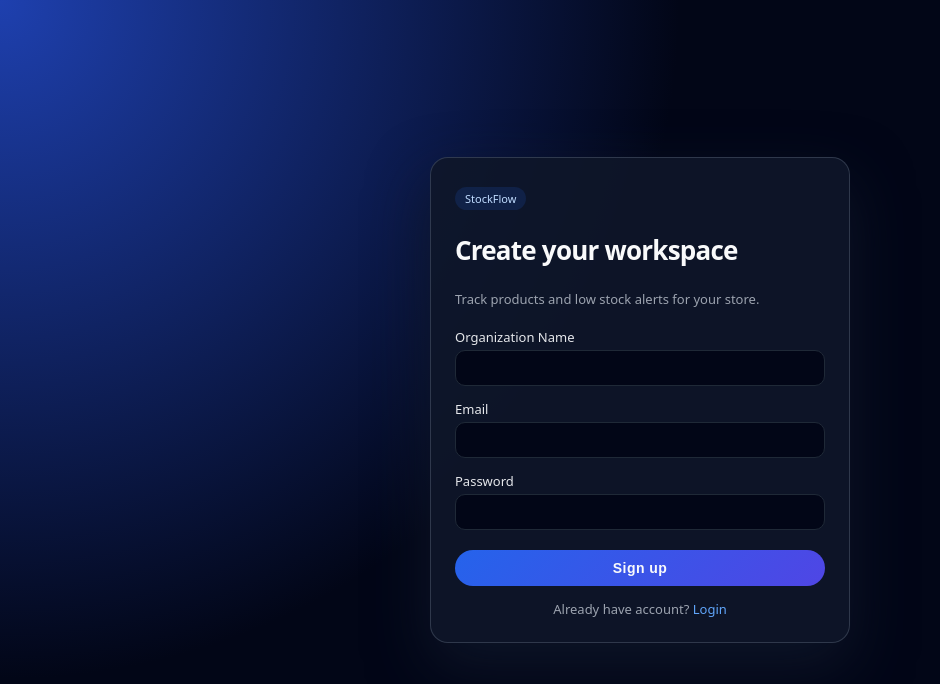
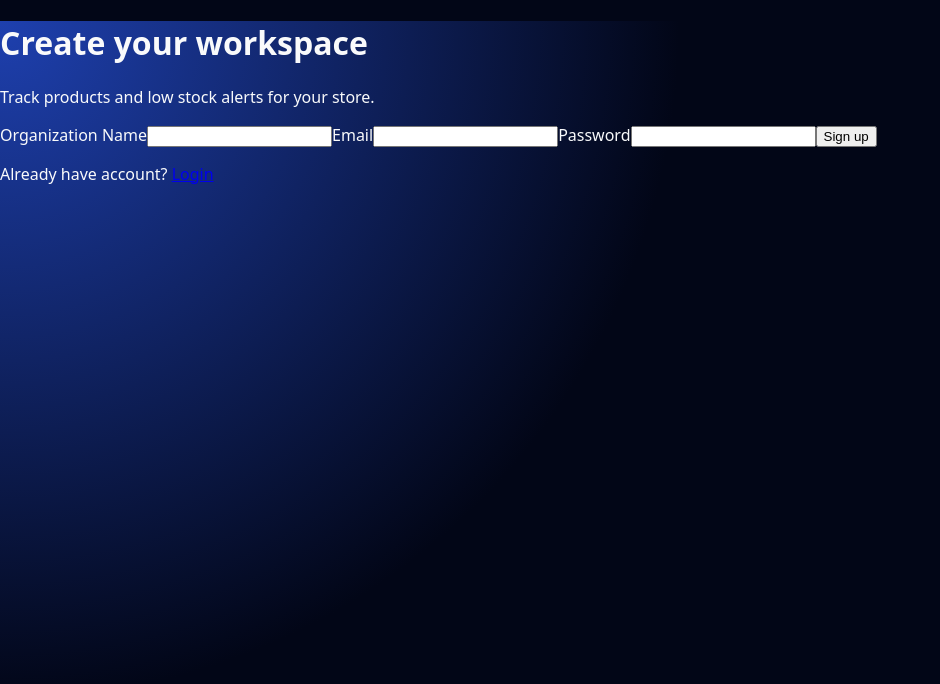
Before and after one commit to varun0916/Stockflow, a React (Vite) app in the folder frontend/: page /signup in a window 1280 px wide. Shown: the top 684 px of the page, without its empty margins (0-940 px from the left). Built offline with nearby package versions, Linux system fonts and the light colour scheme.

Commit message:
Fix SignupPage component and signup form

```diff
--- a/frontend/src/pages/SignupPage.jsx
+++ b/frontend/src/pages/SignupPage.jsx
@@ -4,71 +4,77 @@ import { apiPost } from "../api.js";
 import { useAuth } from "../AuthContext.jsx";
 
 export default function SignupPage() {
+  const [organizationName, setOrganizationName] = useState("");
   const [email, setEmail] = useState("");
   const [password, setPassword] = useState("");
-  const [organizationName, setOrganizationName] = useState("");
   const [error, setError] = useState("");
+
   const navigate = useNavigate();
   const { login } = useAuth();
 
   const handleSubmit = async (e) => {
     e.preventDefault();
     setError("");
+
     try {
-      const res = await api.post("/api/auth/signup", data);
-      console.log("signup success", res.data);
+      const res = await apiPost("/api/auth/signup", {
+        organizationName,
+        email,
+        password,
+      });
+
+      login(res.data); // or just navigate if backend auto‑logs in
+      navigate("/dashboard");
     } catch (err) {
       console.log("signup error", err.response?.status, err.response?.data);
       setError("Could not sign up");
     }
-  }
-
+  };
 
   return (
-    <div className="app-shell">
-      <div className="card">
-        <div className="card-header">
-          <div className="badge-pill">StockFlow</div>
-          <h2 className="card-title">Create your workspace</h2>
-          <p className="card-subtitle">
-            Track products and low stock alerts for your store.
-          </p>
-        </div>
+    <div className="auth-page">
+      <h1>Create your workspace</h1>
+      <p>Track products and low stock alerts for your store.</p>
+
       <form onSubmit={handleSubmit}>
-          <div className="form-group">
-            <label className="form-label">Organization Name</label>
+        <label>
+          Organization Name
           <input
-              className="form-input"
+            type="text"
             value={organizationName}
             onChange={(e) => setOrganizationName(e.target.value)}
+            required
           />
-          </div>
-          <div className="form-group">
-            <label className="form-label">Email</label>
+        </label>
+
+        <label>
+          Email
           <input
-              className="form-input"
+            type="email"
             value={email}
             onChange={(e) => setEmail(e.target.value)}
+            required
           />
-          </div>
-          <div className="form-group">
-            <label className="form-label">Password</label>
+        </label>
+
+        <label>
+          Password
           <input
-              className="form-input"
             type="password"
             value={password}
             onChange={(e) => setPassword(e.target.value)}
+            required
           />
-          </div>
-          {error && <p style={{ color: "#f97373", fontSize: 12 }}>{error}</p>}
-          <button type="submit" className="btn-primary">
-            Sign up
-          </button>
+        </label>
+
+        {error && <p className="error">{error}</p>}
+
+        <button type="submit">Sign up</button>
       </form>
-        <div className="card-footer">
+
+      <p>
         Already have account? <Link to="/login">Login</Link>
-        </div>
-      </div>
+      </p>
     </div>
   );
 }
```
Lines whose indentation alone changed are shown as unchanged.
